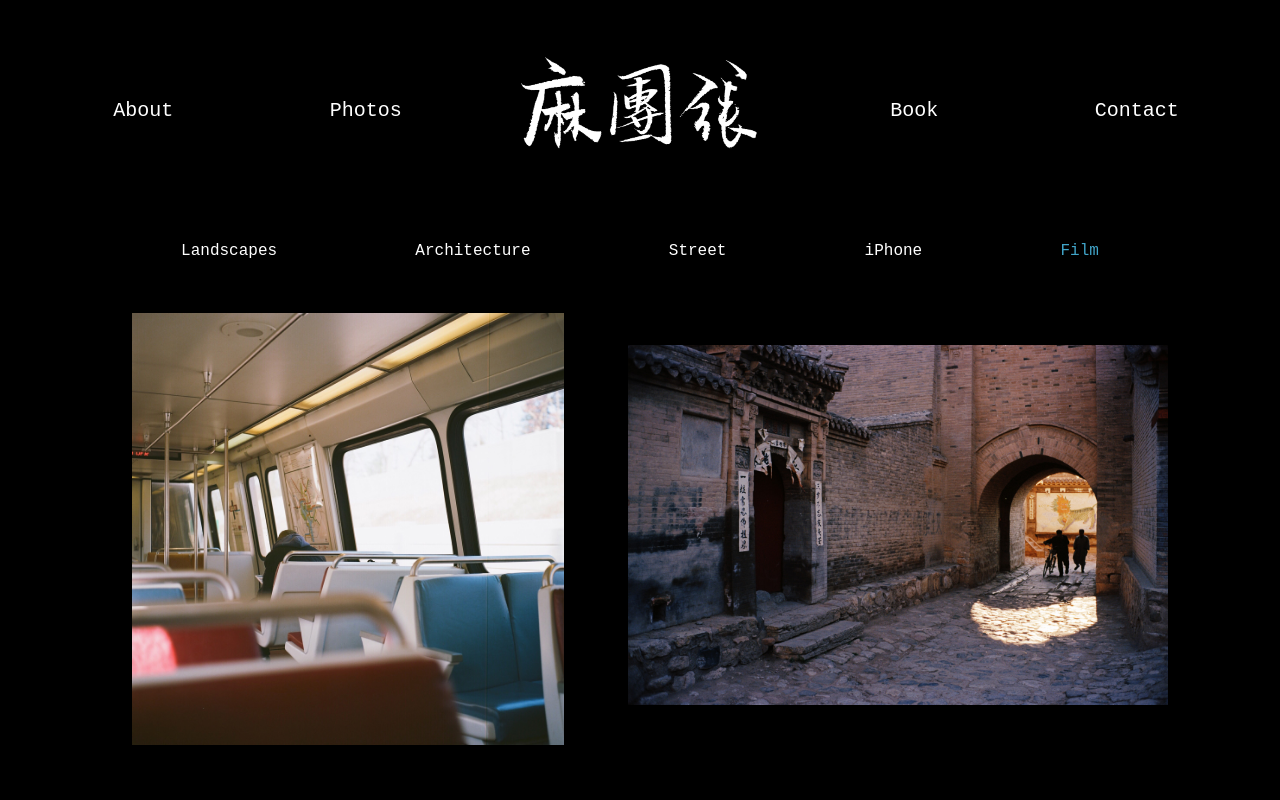
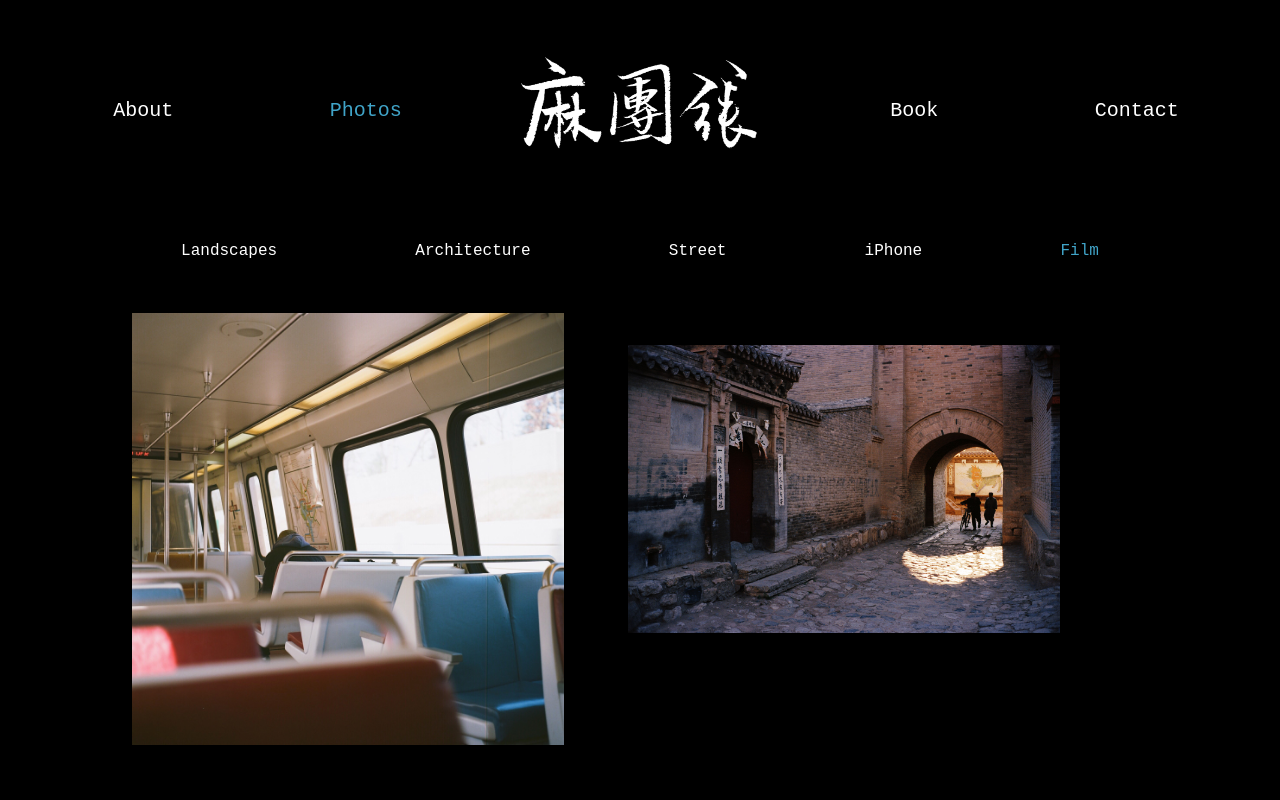
Before and after one commit to zhygwu2016/zhanghongyuan.com, a React (Create React App) app: page /photos/film in a window 1280 px wide. Shown: the top 800 px of the page. Built offline with nearby package versions, Linux system fonts and the light colour scheme; a web font is replaced by a local one.

Commit message:
20190423

```diff
--- /dev/null
+++ b/src/components/NavItems/NavItem.module.css
@@ -0,0 +1,5 @@
+.NavItem a:hover,
+.NavItem a:active,
+.NavItem a.active {
+  color: #40A4C8;
+}
--- a/src/components/NavItems/NavItems.js
+++ b/src/components/NavItems/NavItems.js
@@ -5,11 +5,14 @@ import menu from '../../data/menu';
 
 import logoZHY from '../../images/logo-zhanghongyuan.png';
 
+import classes from './NavItem.module.css';
+
 const NavItem = ({className, href, children, logo}) => (
-  <li className={`mh2-ns f6 f4-l tc ${className}`}>
+  <li className={`mh2-ns f6 f4-l tc ${className} ${classes.NavItem}`}>
     <NavLink
       className="white no-underline"
       to={href}
+      activeClassName={classes.active}
     >
       {logo ? <img src={logoZHY} alt="logo-zhanghongyuan" /> : children}
     </NavLink>
--- a/src/components/Photos/Photos.js
+++ b/src/components/Photos/Photos.js
@@ -17,7 +17,7 @@ import Film from './PhotoComponents/Film/Film';
 const photos = () => {
   return (
     <Aux>
-      <div>
+      <div className="mb2-ns mb4">
         <PhotoNavItems />
         <Switch>
           <Route path="/photos/landscapes" component={Landscapes} />
--- a/src/data/attractions_film.js
+++ b/src/data/attractions_film.js
@@ -16,7 +16,7 @@ const attractions_film = [
     note: 'Leica M6, Voigtlander VM 35mm f/1.4 Nokton Classic',
     note2: 'Kodak Ektar 100',
     image: 'image_film_2.jpg',
-    className: 'w-50-l ml5-l mt4-l',
+    className: 'w-40-l ml5-l mt4-l',
     ratioType: 'Landscape'
   },
   {
@@ -86,7 +86,7 @@ const attractions_film = [
     note: 'Yashica Mat 124G',
     note2: 'Kodak Ektar 100',
     image: 'image_film_9.jpg',
-    className: 'w-40-l ml5-l mr6-l',
+    className: 'w-40-l ml5-l mr4-l',
     ratioType: 'Square'
   },
   {
```
